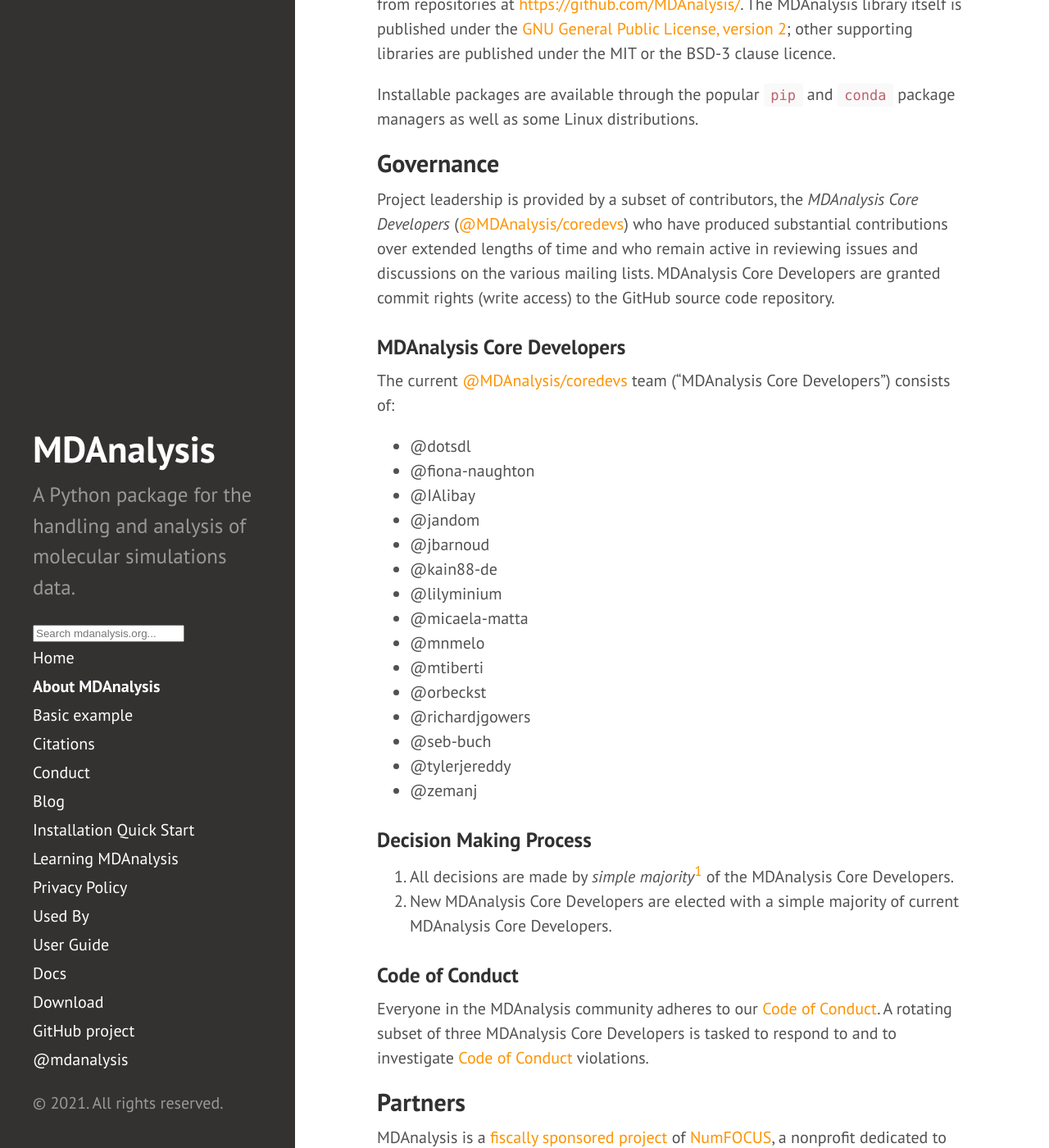
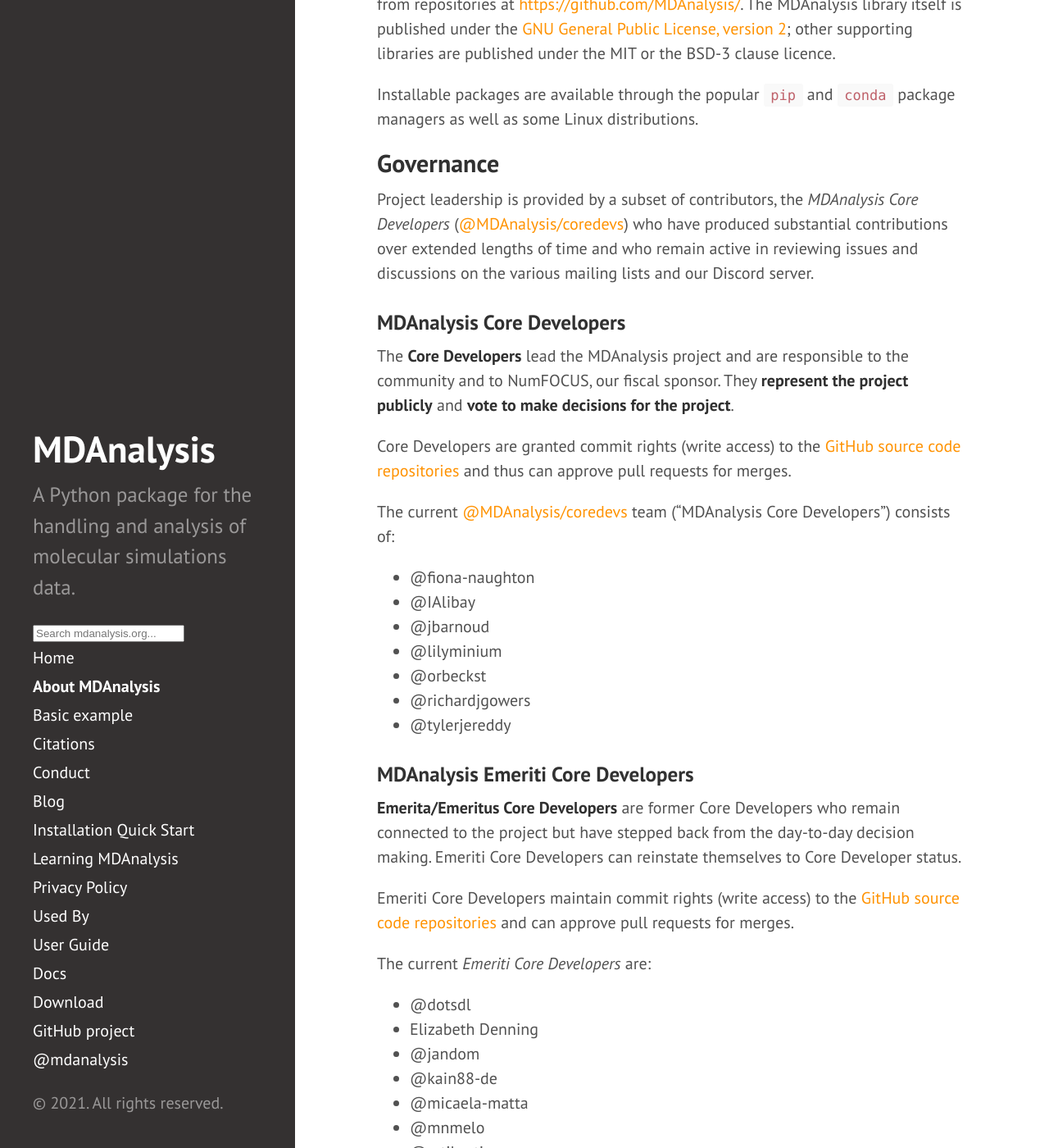
Before and after one commit to MDAnalysis/MDAnalysis.github.io, a Jekyll site: the page built from about.md, in a window 1280 px wide and 1400 px high, scrolled down 755 px. Shown: the whole window at 82% size. Built offline with Jekyll 4.4.1, drawn with Linux system fonts in a browser that asks for light colours; comment, search, counter and statistics services are not loaded; some of the changed text lies outside the part shown.

Commit message:
update Core Developers and EmCDs (#205)
* update Core Developers and EmCDs

- result of 2021 role call
  - updated list of Core Devs
  - add new list of EmCDs
    - including addition of Naveen and Elizabeth to EmCDs
- added subsections for CDs and EmCDs with short summary of function
  (based on the passed proposal for EmCDs)
- renamed "Decision Making Process" to "Decision Making Process and Membership"
- added 3rd item to "Decision Making Process and Membership" on CD opt-in and EmCD

```diff
--- a/about.md
+++ b/about.md
@@ -46,44 +46,68 @@ Installable packages are available through the popular ``pip`` and
 
 ## Governance
 
-Project leadership is provided by a subset of contributors,
-the *MDAnalysis Core Developers*
+Project leadership is provided by a subset of contributors, the
+*MDAnalysis Core Developers*
 ([@MDAnalysis/coredevs](https://github.com/orgs/MDAnalysis/teams/coredevs))
 who have produced substantial contributions over extended lengths of
 time and who remain active in reviewing issues and discussions on the
-various mailing lists. MDAnalysis Core Developers are granted commit
-rights (write access) to the GitHub source code repository.
+various mailing lists and our Discord server.
 
 ### MDAnalysis Core Developers
+
+The **Core Developers** lead the MDAnalysis project and are responsible to
+the community and to NumFOCUS, our fiscal sponsor. They **represent
+the project publicly** and **vote to make decisions for the project**.
+
+Core Developers are granted commit rights (write access) to the [GitHub source
+code repositories][orgrepo] and thus can approve pull requests for merges.
 
 The current
 [@MDAnalysis/coredevs](https://github.com/orgs/MDAnalysis/teams/coredevs/members)
 team ("MDAnalysis Core Developers") consists of:
 
-- @dotsdl
+
 - @fiona-naughton
 - @IAlibay
+- @jbarnoud
+- @lilyminium
+- @orbeckst
+- @richardjgowers
+- @tylerjereddy
+
+### MDAnalysis Emeriti Core Developers
+
+**Emerita/Emeritus Core Developers** are former Core Developers who remain
+connected to the project but have stepped back from the day-to-day
+decision making. Emeriti Core Developers can reinstate themselves to
+Core Developer status.
+
+Emeriti Core Developers maintain commit rights (write access) to the
+[GitHub source code repositories][orgrepo] and can approve pull requests for
+merges.
+
+The current *Emeriti Core Developers* are:
+
+- @dotsdl
+- Elizabeth Denning
 - @jandom
-- @jbarnoud
 - @kain88-de
-- @lilyminium
 - @micaela-matta
 - @mnmelo
 - @mtiberti
-- @orbeckst
-- @richardjgowers
+- @nmichaud
 - @seb-buch
-- @tylerjereddy
 - @zemanj
 
+### Decision Making Process and Membership
 
-### Decision Making Process
-
-1. All decisions are made by *simple majority*[^1] of the MDAnalysis Core
-   Developers.
-2. New MDAnalysis Core Developers are elected with a simple majority
-   of current MDAnalysis Core Developers.
-
+1. All decisions are made by *simple majority*[^1] of the [MDAnalysis Core
+   Developers](#mdanalysis-core-developers).
+2. New *Core Developers* are elected with a simple majority of current
+   MDAnalysis Core Developers.
+3. Current Core Developers are polled annually to *opt-in* to remain
+   a Core Developer; otherwise they transition to [Emerita/Emeritus
+   Core Developer](#mdanalysis-emeriti-core-developers) status.
 
 [^1]: A [simple majority][] is defined as *more than half the votes
      cast*. Abstentions or blanks are excluded in calculating a
```
Also changed, not shown: other parts of about.md (+1 -0 lines).
